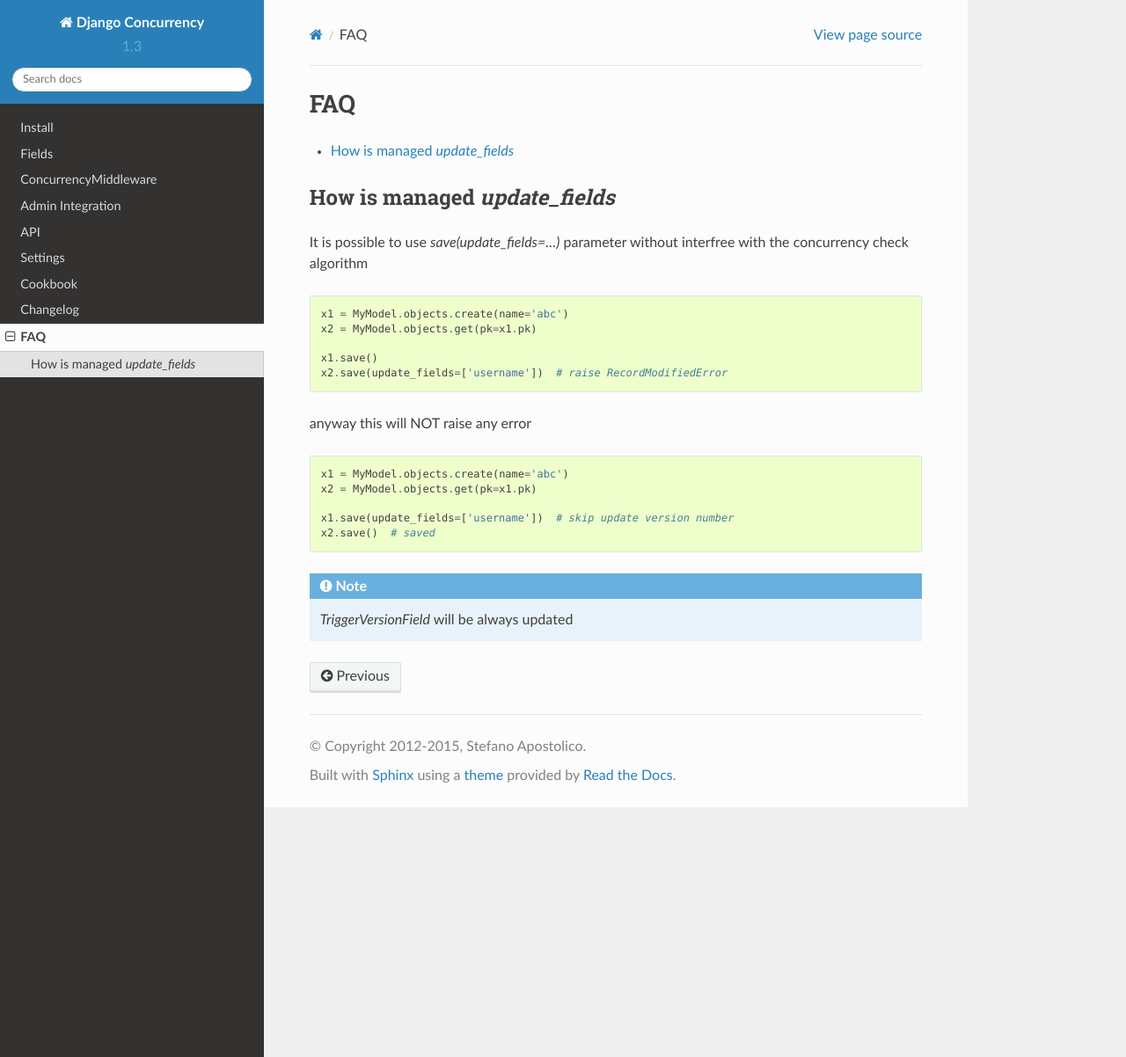
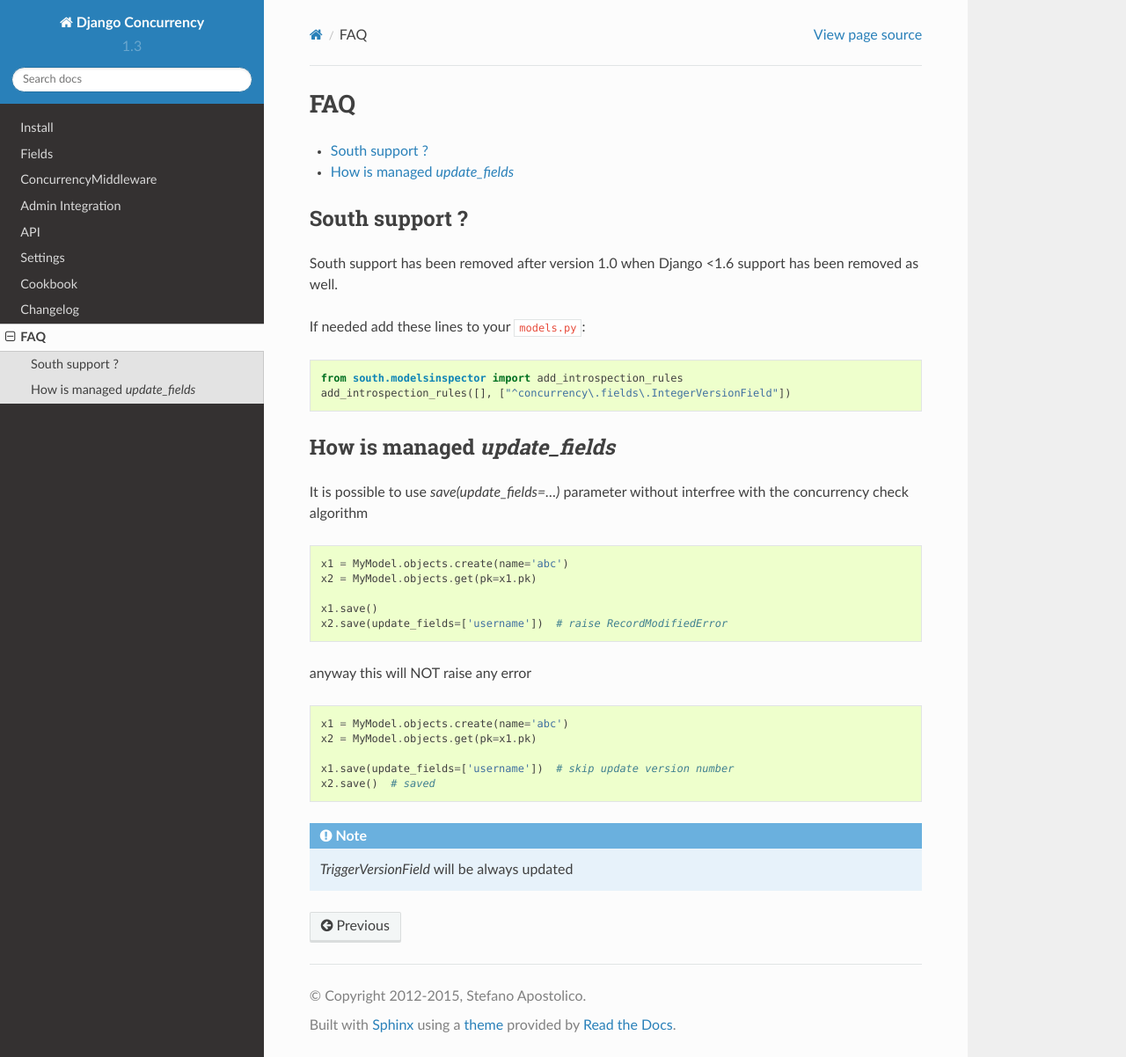
Before and after one commit to saxix/django-concurrency, a Sphinx documentation site: the page built from docs/faq.rst, in a window 1280 px wide and 1202 px high. Shown: the whole window at 88% size. Built offline with Sphinx 7.4.7 and the Read the Docs theme 2.0.0, drawn with Linux system fonts in a browser that asks for light colours.

Commit message:
updates changes add South FAQ

```diff
--- a/docs/faq.rst
+++ b/docs/faq.rst
@@ -9,7 +9,22 @@ FAQ
 .. contents::
    :local:
 
+.. _south:
+
+South support ?
+---------------
+South support has been removed after version 1.0
+when Django <1.6 support has been removed as well.
+
+If needed add these lines to your ``models.py``::
+
+
+   from south.modelsinspector import add_introspection_rules
+   add_introspection_rules([], ["^concurrency\.fields\.IntegerVersionField"])
+
+
 .. _update_fields:
+
 
 How is managed `update_fields`
 ------------------------------
```
Also changed, not shown: 1 other file.
